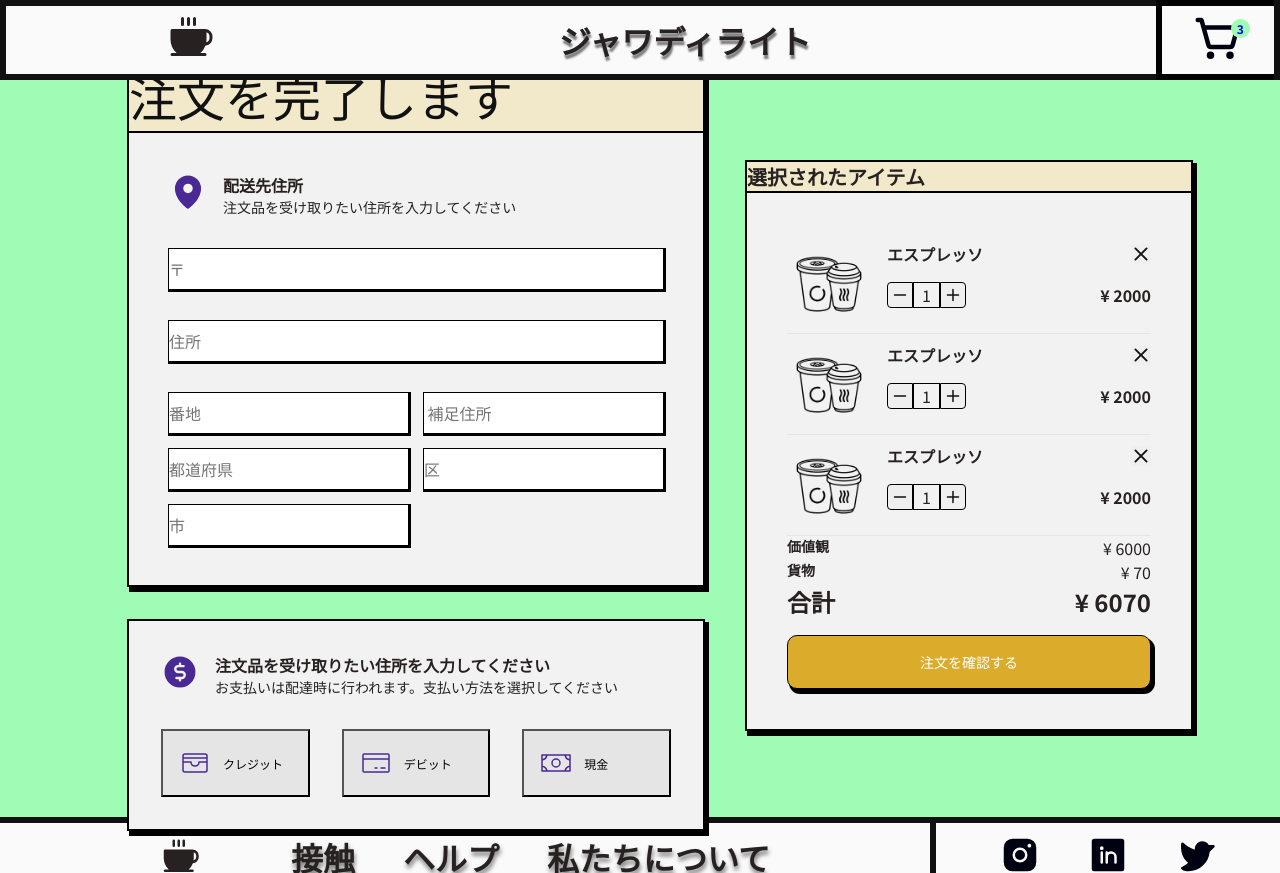
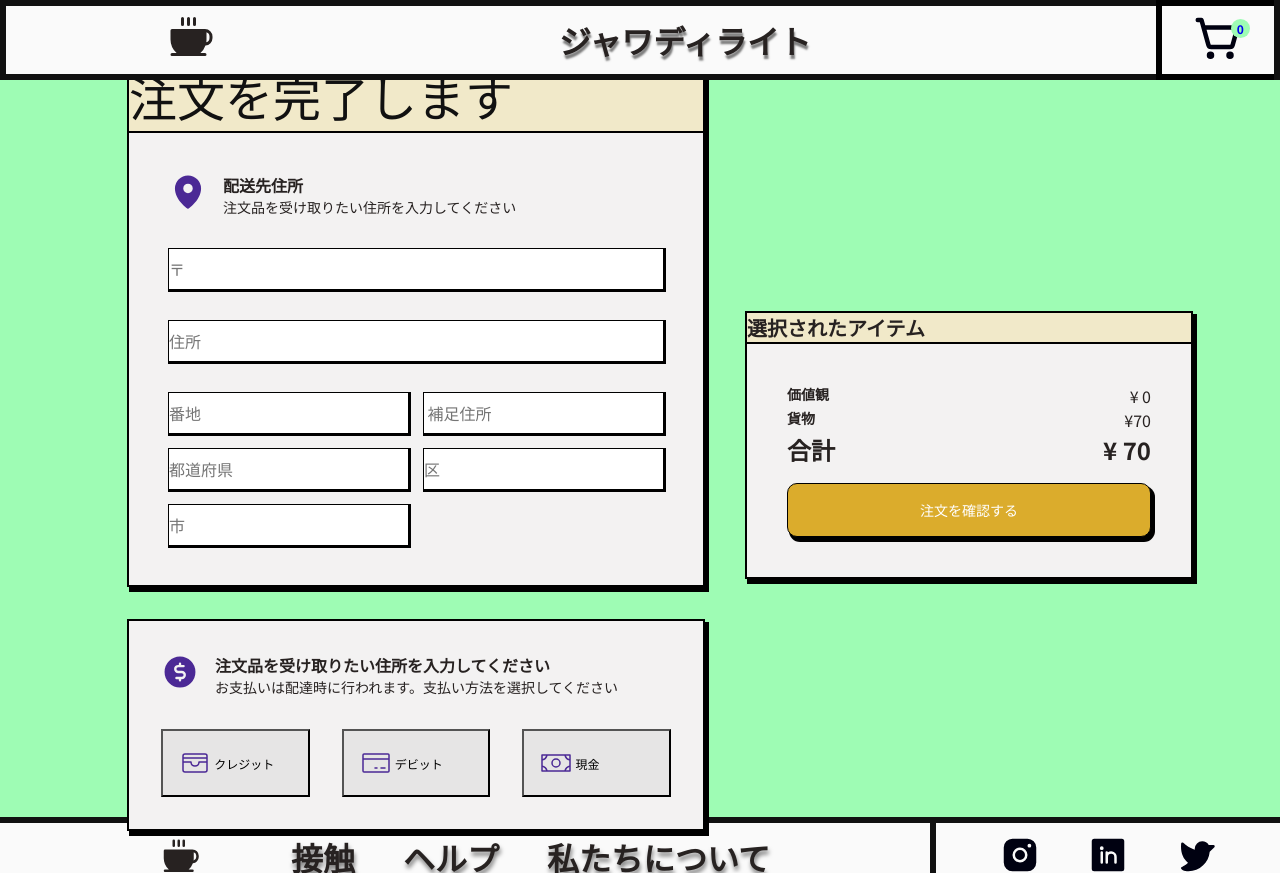
Before and after one commit to vinigouvea16/JavaDelight, a React (Vite) app: page /checkout in a window 1280 px wide. Built offline with nearby package versions, Linux system fonts and the light colour scheme.

Commit message:
cartContext created, as well the cart features for adding or removing

```diff
--- a/index.html
+++ b/index.html
@@ -6,7 +6,7 @@
     <link rel="preconnect" href="https://fonts.gstatic.com" crossorigin />
     <meta name="viewport" content="width=device-width, initial-scale=1.0" />
     <link href="https://fonts.googleapis.com/css2?family=Noto+Sans+JP:wght@400;500;700&family=Roboto:wght@400;500;700&display=swap" rel="stylesheet" />
-    <title>コーヒーの配達</title>
+    <title>ジャワディライト</title>
   </head>
   <body>
     <div id="root"></div>
--- a/package.json
+++ b/package.json
@@ -13,6 +13,7 @@
     "@phosphor-icons/react": "^2.0.14",
     "react": "^18.2.0",
     "react-dom": "^18.2.0",
+    "react-hook-form": "^7.48.2",
     "react-router-dom": "^6.18.0",
     "styled-components": "^6.1.1",
     "vite-tsconfig-paths": "^4.2.1"
--- a/src/components/Card/index.tsx
+++ b/src/components/Card/index.tsx
@@ -1,13 +1,20 @@
-// eslint-disable-next-line
-// @ts-ignore
 import { Minus, Plus, ShoppingCartSimple } from '@phosphor-icons/react'
+import { useCart } from 'contexts/CartContext'
+import { useState } from 'react'
 import { CardContainer } from './styles'
-
+interface Product {
+  imageUrl: string
+  productName: string
+  productTag: string
+  cashValue: string
+  quantity: number
+}
 interface CardProps {
   imageUrl: string
   productName: string
   productTag: string
   cashValue: string
+  onAddToCart: (product: Product) => void
 }
 
 export function Card({
@@ -16,26 +23,53 @@ export function Card({
   productTag,
   cashValue,
 }: CardProps) {
+  const [quantity, setQuantity] = useState(1)
+  const [totalValue, setTotalValue] = useState(Number(cashValue))
+  const { addToCart } = useCart()
+
+  const handleAddToCart = () => {
+    const product = {
+      imageUrl,
+      productName,
+      productTag,
+      cashValue,
+      quantity,
+      totalValue: String(totalValue),
+    }
+    addToCart(product)
+  }
+
+  const handleIncrement = () => {
+    setQuantity(quantity + 1)
+    setTotalValue((quantity + 1) * Number(cashValue))
+  }
+
+  const handleDecrement = () => {
+    if (quantity > 1) {
+      setQuantity(quantity - 1)
+      setTotalValue((quantity - 1) * Number(cashValue))
+    }
+  }
+
   return (
     <CardContainer>
       <img src={imageUrl} alt="" />
       <h2>{productName}</h2>
-      {/* <p>お湯と挽いた豆で作る伝統的なコーヒー</p> */}
       <h5>{productTag}</h5>
       <h3>
-        ¥ <span>{cashValue}</span>
+        ¥ <span>{totalValue}</span>
       </h3>
       <div className="add-to-cart">
         <div className="arrows">
-          <button>
+          <button onClick={handleDecrement}>
             <Minus size={20} color="#111" weight="light" />
           </button>
-          <span>1</span>
-          <button>
+          <span>{quantity}</span>
+          <button onClick={handleIncrement}>
             <Plus size={20} color="#111" weight="light" />
           </button>
         </div>
-        <button className="card-cart">
+        <button onClick={handleAddToCart} className="card-cart">
           <ShoppingCartSimple
             className="icon"
             size={20}
--- a/src/components/Card/styles.ts
+++ b/src/components/Card/styles.ts
@@ -32,13 +32,13 @@ export const CardContainer = styled.div`
   }
   h3 {
     padding-bottom: 0.5rem;
-    font-size: 0.875rem;
+    /* font-size: 0.875rem; */
   }
   h3 span {
     font-size: 1.25rem;
   }
   h5 {
-    font-size: 0.625rem;
+    font-size: 0.875rem;
     background-color: ${(props) => props.theme['base-button']};
     padding: 0.25rem;
     border-radius: 4px;
@@ -101,7 +101,7 @@ export const CardContainer = styled.div`
       font-size: 1rem;
     }
     h5 {
-      font-size: 0.875rem;
+      font-size: 0.625rem;
     }
     p {
       padding: 0 1rem;
--- a/src/components/Header/index.tsx
+++ b/src/components/Header/index.tsx
@@ -1,7 +1,10 @@
 import { Coffee, ShoppingCartSimple } from '@phosphor-icons/react'
+import { useCart } from 'contexts/CartContext'
 import { NavLink } from 'react-router-dom'
 import { HeaderContainer } from './styles'
 export function Header() {
+  const { cart } = useCart()
+  const totalQuantity = cart.reduce((sum, product) => sum + product.quantity, 0)
   return (
     <>
       <HeaderContainer>
@@ -17,7 +20,7 @@ export function Header() {
               color="#000111"
               weight="bold"
             />
-            <span>3</span>
+            <span>{totalQuantity}</span>
           </NavLink>
         </div>
       </HeaderContainer>
--- a/src/components/Header/styles.ts
+++ b/src/components/Header/styles.ts
@@ -60,6 +60,9 @@ export const HeaderContainer = styled.div`
     height: 5rem;
     align-items: center;
     background: ${(props) => props.theme['purple-100']};
+    @media (max-width: 515px) {
+      padding: 1rem;
+    }
   }
   .cart-div svg {
     color: ${(props) => props.theme.white};
--- /dev/null
+++ b/src/contexts/CartContext.tsx
@@ -0,0 +1,84 @@
+import { ReactNode, createContext, useContext, useState } from 'react'
+
+interface Product {
+  imageUrl: string
+  productName: string
+  productTag: string
+  cashValue: string
+  quantity: number
+}
+
+interface CartContextProps {
+  cart: Product[]
+  addToCart: (product: Product) => void
+  updateCartItemQuantity: (updatedCart: Product[]) => void
+  removeFromCart: (index: number) => void
+  selectedPaymentType: string | null
+  setPaymentType: (paymentType: string) => void
+}
+
+interface CartProviderProps {
+  children: ReactNode
+}
+
+export const CartContext = createContext<CartContextProps | undefined>(
+  undefined,
+)
+
+export const CartProvider: React.FC<CartProviderProps> = ({ children }) => {
+  const [cart, setCart] = useState<Product[]>([])
+  const [selectedPaymentType, setSelectedPaymentType] = useState<string | null>(
+    null,
+  )
+
+  const addToCart = (product: Product) => {
+    const existingProductIndex = cart.findIndex(
+      (item) => item.productName === product.productName,
+    )
+
+    if (existingProductIndex !== -1) {
+      const updatedCart = [...cart]
+      updatedCart[existingProductIndex].quantity += product.quantity
+      setCart(updatedCart)
+    } else {
+      setCart([...cart, product])
+    }
+  }
+
+  const updateCartItemQuantity = (updatedCart: Product[]) => {
+    setCart(updatedCart)
+  }
+
+  const removeFromCart = (index: number) => {
+    const updatedCart = [...cart]
+    updatedCart.splice(index, 1)
+    setCart(updatedCart)
+  }
+
+  const setPaymentType = (paymentType: string) => {
+    setSelectedPaymentType(paymentType)
+  }
+
+  return (
+    <CartContext.Provider
+      value={{
+        cart,
+        addToCart,
+        updateCartItemQuantity,
+        removeFromCart,
+        selectedPaymentType,
+        setPaymentType,
+      }}
+    >
+      {children}
+    </CartContext.Provider>
+  )
+}
+
+export const useCart = (): CartContextProps => {
+  const context = useContext(CartContext)
+  if (!context) {
+    throw new Error('useCart must be used within a CartProvider')
+  }
+  return context
+}
--- a/src/main.tsx
+++ b/src/main.tsx
@@ -1,9 +1,12 @@
+import { CartProvider } from 'contexts/CartContext.tsx'
 import React from 'react'
 import ReactDOM from 'react-dom/client'
 import { App } from './App.tsx'
 
 ReactDOM.createRoot(document.getElementById('root')!).render(
   <React.StrictMode>
-    <App />
+    <CartProvider>
+      <App />
+    </CartProvider>
   </React.StrictMode>,
 )
--- a/src/pages/Checkout/index.tsx
+++ b/src/pages/Checkout/index.tsx
@@ -1,6 +1,5 @@
 // eslint-disable-next-line
 // @ts-ignore
-import coffee from '@/public/icons/autorais.png'
 import {
   Cardholder,
   CreditCard,
@@ -12,6 +11,8 @@ import {
   X,
 } from '@phosphor-icons/react'
 import { Footer } from 'components/Footer'
+import { useCart } from 'contexts/CartContext'
+import { useEffect, useState } from 'react'
 import { NavLink } from 'react-router-dom'
 import {
   CheckOutAddressCard,
@@ -19,8 +20,39 @@ import {
   CheckOutContainer,
   CheckOutHeroContainer,
 } from './styles'
+// import { useForm } from 'react-hook-form'
+export function Checkout() {
+  const { cart, updateCartItemQuantity, setPaymentType, removeFromCart } =
+    useCart()
+  const [totalValue, setTotalValue] = useState<number>(0)
+  const deliveryFee: number = 70
+  useEffect(() => {
+    const itemsTotal = cart.reduce(
+      (sum, product) => sum + product.quantity * Number(product.cashValue),
+      0,
+    )
+    setTotalValue(itemsTotal)
+  }, [cart])
 
-export function Checkout() {
+  const handleIncrement = (index: number) => {
+    const updatedCart = [...cart]
+    updatedCart[index].quantity += 1
+    updateCartItemQuantity(updatedCart)
+  }
+
+  const handleDecrement = (index: number) => {
+    if (cart[index].quantity > 1) {
+      const updatedCart = [...cart]
+      updatedCart[index].quantity -= 1
+      updateCartItemQuantity(updatedCart)
+    }
+  }
+  const handleDelete = (index: number) => {
+    removeFromCart(index)
+  }
+  const handlePaymentTypeSelect = (paymentType: string) => {
+    setPaymentType(paymentType)
+  }
   return (
     <CheckOutContainer>
       <CheckOutHeroContainer>
@@ -55,16 +87,24 @@ export function Checkout() {
                 </p>
               </div>
             </header>
-            <div className="payment-buttons">
-              <button>
+            <div className="payment-options">
+              <button
+                onClick={() =>
+                  handlePaymentTypeSelect('Debit Card / クレジット')
+                }
+              >
                 <Cardholder size={32} color="#4B2995" weight="light" />
                 クレジット
               </button>
-              <button>
+              <button
+                onClick={() =>
+                  handlePaymentTypeSelect('Credit Card / デビット')
+                }
+              >
                 <CreditCard size={32} color="#4B2995" weight="light" />
                 デビット
               </button>
-              <button>
+              <button onClick={() => handlePaymentTypeSelect('Cash / 現金')}>
                 <Money size={32} color="#4B2995" weight="light" />
                 現金
               </button>
@@ -74,90 +114,44 @@ export function Checkout() {
         <CheckOutCard>
           <h2>選択されたアイテム</h2>
           <div className="card">
-            <div className="selected-items">
-              <img src={coffee} alt="" />
+            {cart.map((product, index) => (
+              <div className="selected-items" key={index}>
+                <img src={product.imageUrl} alt="" />
                 <div className="div">
                   <div className="div-header">
-                  <h3>エスプレッソ</h3>
-                  <button id="x">
+                    <h3>{product.productName}</h3>
+                    <button id="x" onClick={() => handleDelete(index)}>
                       <X size={20} color="#111" weight="bold" />
                     </button>
                   </div>
                   <div className="div-body">
                     <div className="arrows">
-                    <button id="minus">
+                      <button id="minus" onClick={() => handleDecrement(index)}>
                         <Minus size={16} color="#111" weight="bold" />
                       </button>
-                    <span>1</span>
-                    <button id="plus">
+                      <span>{product.quantity}</span>
+                      <button id="plus" onClick={() => handleIncrement(index)}>
                         <Plus size={16} color="#111" weight="bold" />
                       </button>
                     </div>
 
-                  <h4>¥ 2000</h4>
+                    <h4>{product.cashValue}</h4>
                   </div>
                 </div>
               </div>
-            <div className="selected-items">
-              <img src={coffee} alt="" />
-              <div className="div">
-                <div className="div-header">
-                  <h3>エスプレッソ</h3>
-                  <button id="x">
-                    <X size={20} color="#111" weight="bold" />
-                  </button>
-                </div>
-                <div className="div-body">
-                  <div className="arrows">
-                    <button id="minus">
-                      <Minus size={16} color="#111" weight="bold" />
-                    </button>
-                    <span>1</span>
-                    <button id="plus">
-                      <Plus size={16} color="#111" weight="bold" />
-                    </button>
-                  </div>
-
-                  <h4>¥ 2000</h4>
-                </div>
-              </div>
-            </div>
-            <div className="selected-items">
-              <img src={coffee} alt="" />
-              <div className="div">
-                <div className="div-header">
-                  <h3>エスプレッソ</h3>
-                  <button id="x">
-                    <X size={20} color="#111" weight="bold" />
-                  </button>
-                </div>
-                <div className="div-body">
-                  <div className="arrows">
-                    <button id="minus">
-                      <Minus size={16} color="#111" weight="bold" />
-                    </button>
-                    <span>1</span>
-                    <button id="plus">
-                      <Plus size={16} color="#111" weight="bold" />
-                    </button>
-                  </div>
-
-                  <h4>¥ 2000</h4>
-                </div>
-              </div>
-            </div>
+            ))}
             <div className="div-total">
               <div className="itens-total">
                 <h3>価値観</h3>
-                <p>¥ 6000</p>
+                <p>¥ {totalValue}</p>
               </div>
               <div className="entrega">
                 <h3>貨物</h3>
-                <p>¥ 70</p>
+                <p>¥{deliveryFee}</p>
               </div>
               <div className="total">
                 <h2>合計</h2>
-                <h2>¥ 6070</h2>
+                <h2>¥ {totalValue + deliveryFee}</h2>
               </div>
             </div>
             <NavLink to="/success">
--- a/src/pages/Success/index.tsx
+++ b/src/pages/Success/index.tsx
@@ -3,6 +3,7 @@
 import CheckOutImage from '@/public/catimage.jpg'
 import { Clock, CurrencyCircleDollar, MapPin } from '@phosphor-icons/react'
 import { Footer } from 'components/Footer'
+import { useCart } from 'contexts/CartContext'
 import {
   CheckOutInfo,
   SuccessCard,
@@ -11,6 +12,7 @@ import {
 } from './styles'
 
 export function Success() {
+  const { selectedPaymentType } = useCart()
   return (
     <SuccessContainer>
       <SuccessHeroContainer>
@@ -39,7 +41,9 @@ export function Success() {
               <p>
                 配達時の支払い
                 <br />
-                <span>デビット</span>
+                <span>
+                  {selectedPaymentType || 'Not Selected / 選択されていない'}
+                </span>
               </p>
             </div>
           </CheckOutInfo>
```
Also changed, not shown: src/pages/Checkout/styles.ts (+5 -5 lines), src/pages/Menu/index.tsx (+44 -1 lines), 1 other file (tests, documents, lock files or other folders). Lines whose indentation alone changed are shown as unchanged.
